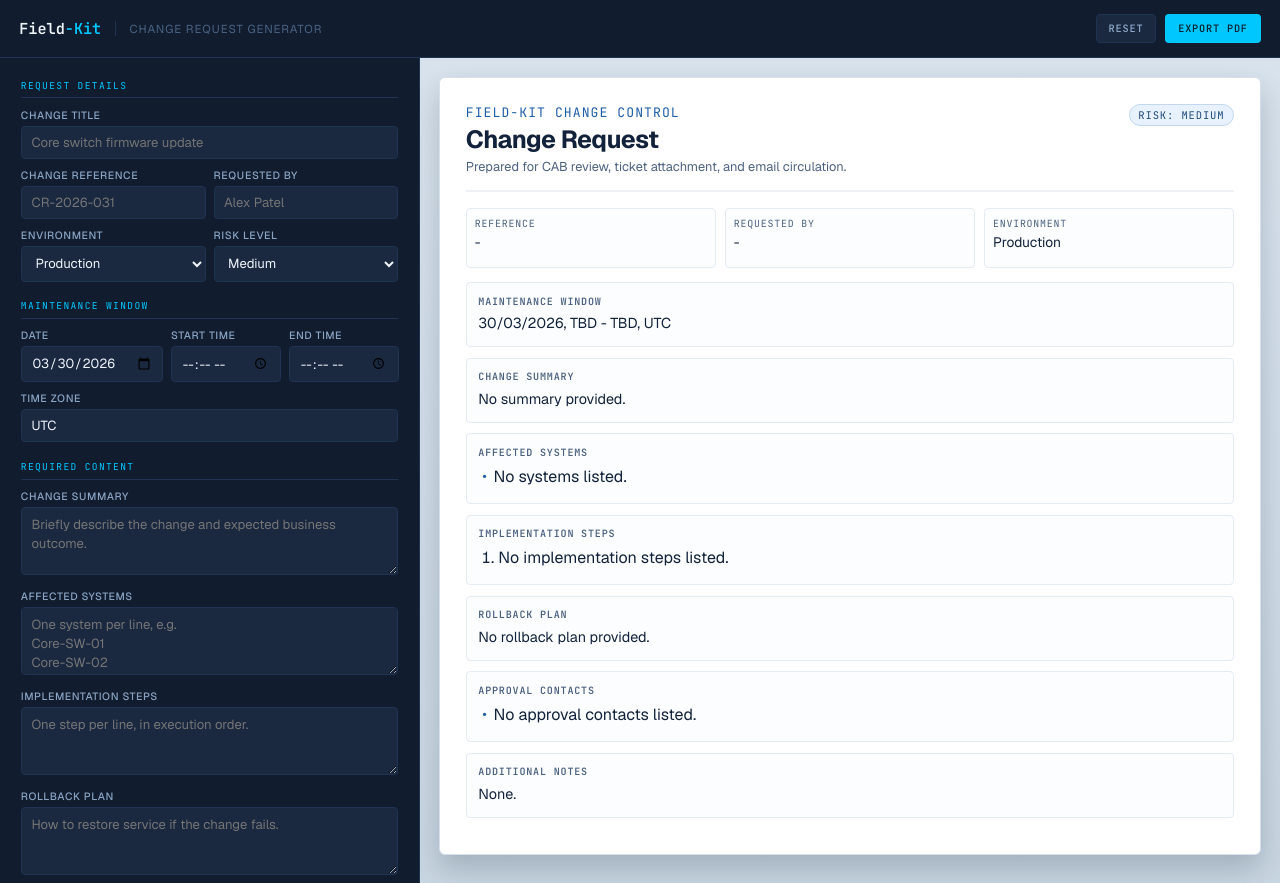
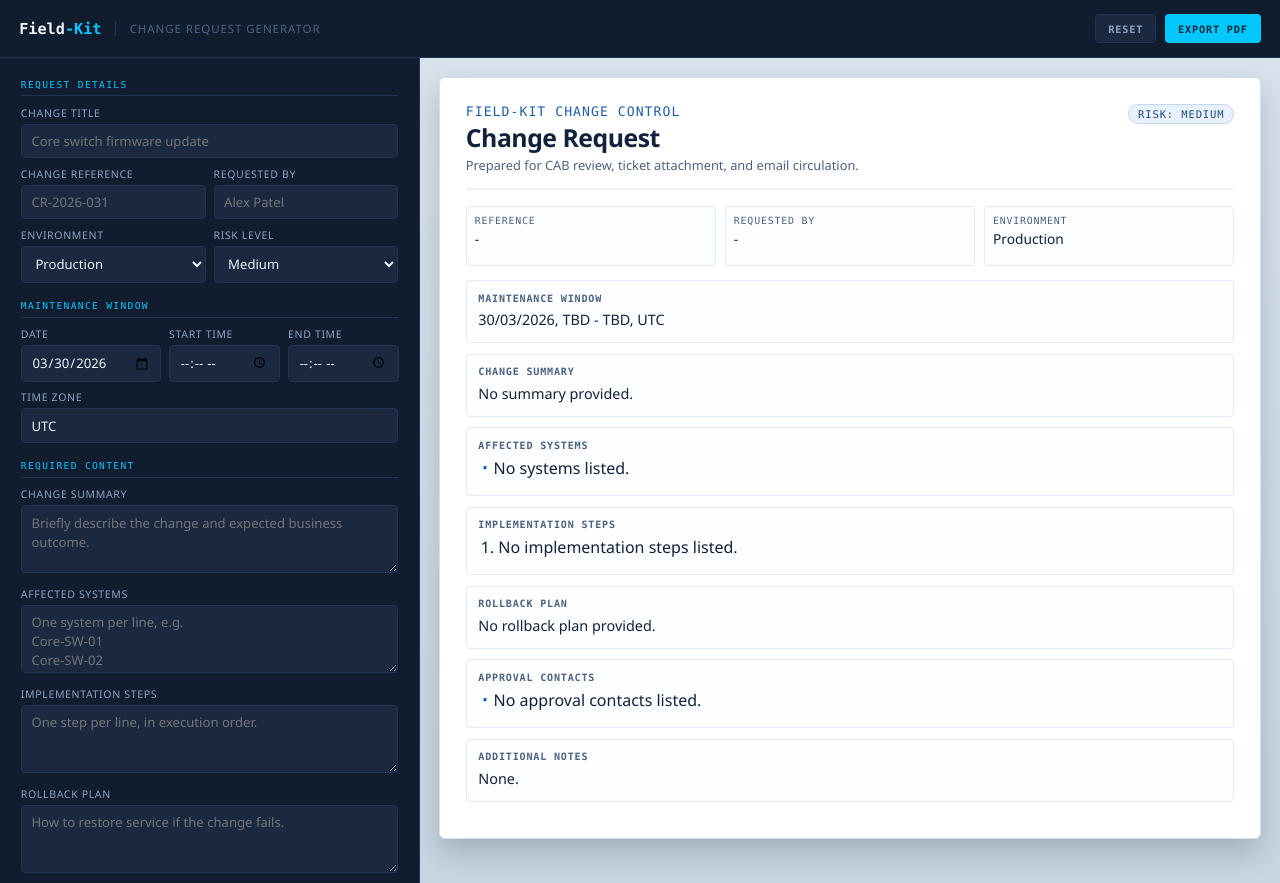
Before and after one commit to HumbleBee143/fieldkit, a plain HTML site: page public/change-request/index.html in a window 1280 px wide. Shown: the top 883 px of the page. Drawn offline with nearby package versions, Linux system fonts and the light colour scheme.

```diff
--- a/public/change-request/index.html
+++ b/public/change-request/index.html
@@ -5,8 +5,6 @@
 <meta name="viewport" content="width=device-width, initial-scale=1.0">
 <title>Change Request Generator - Field-Kit</title>
 <link rel="icon" type="image/svg+xml" href="/favicon.svg">
-<link rel="preconnect" href="https://fonts.googleapis.com">
-<link href="https://fonts.googleapis.com/css2?family=JetBrains+Mono:wght@400;600&family=Geist:wght@300;400;500;600;700&display=swap" rel="stylesheet">
 <style>
   :root {
     --navy: #0b1220;
@@ -27,7 +25,7 @@
   * { box-sizing: border-box; margin: 0; padding: 0; }
 
   body {
-    font-family: 'Geist', sans-serif;
+    font-family: "Segoe UI", "Inter", -apple-system, BlinkMacSystemFont, "Helvetica Neue", Arial, sans-serif;
     background: var(--navy);
     color: var(--white);
     min-height: 100vh;
@@ -55,7 +53,7 @@
   }
 
   .logo {
-    font-family: 'JetBrains Mono', monospace;
+    font-family: ui-monospace, SFMono-Regular, Menlo, Monaco, Consolas, "Liberation Mono", monospace;
     color: var(--white);
     text-decoration: none;
     font-weight: 600;
@@ -86,7 +84,7 @@
     border-radius: 4px;
     padding: 0.45rem 0.75rem;
     cursor: pointer;
-    font-family: 'JetBrains Mono', monospace;
+    font-family: ui-monospace, SFMono-Regular, Menlo, Monaco, Consolas, "Liberation Mono", monospace;
     font-size: 0.64rem;
     text-transform: uppercase;
     letter-spacing: 0.08em;
@@ -130,7 +128,7 @@
   .section { margin-bottom: 1.1rem; }
 
   .section-title {
-    font-family: 'JetBrains Mono', monospace;
+    font-family: ui-monospace, SFMono-Regular, Menlo, Monaco, Consolas, "Liberation Mono", monospace;
     text-transform: uppercase;
     font-size: 0.6rem;
     letter-spacing: 0.14em;
@@ -162,7 +160,7 @@
     border-radius: 4px;
     padding: 0.45rem 0.6rem;
     font-size: 0.82rem;
-    font-family: 'Geist', sans-serif;
+    font-family: "Segoe UI", "Inter", -apple-system, BlinkMacSystemFont, "Helvetica Neue", Arial, sans-serif;
     outline: none;
   }
 
@@ -225,7 +223,7 @@
   }
 
   .paper-brand {
-    font-family: 'JetBrains Mono', monospace;
+    font-family: ui-monospace, SFMono-Regular, Menlo, Monaco, Consolas, "Liberation Mono", monospace;
     font-size: 0.82rem;
     letter-spacing: 0.08em;
     text-transform: uppercase;
@@ -255,7 +253,7 @@
     font-size: 0.66rem;
     text-transform: uppercase;
     letter-spacing: 0.08em;
-    font-family: 'JetBrains Mono', monospace;
+    font-family: ui-monospace, SFMono-Regular, Menlo, Monaco, Consolas, "Liberation Mono", monospace;
     color: #204a7a;
     background: #e8f2ff;
   }
@@ -281,7 +279,7 @@
     letter-spacing: 0.08em;
     color: var(--paper-muted);
     margin-bottom: 0.2rem;
-    font-family: 'JetBrains Mono', monospace;
+    font-family: ui-monospace, SFMono-Regular, Menlo, Monaco, Consolas, "Liberation Mono", monospace;
   }
 
   .meta-value {
@@ -300,7 +298,7 @@
   }
 
   .block-title {
-    font-family: 'JetBrains Mono', monospace;
+    font-family: ui-monospace, SFMono-Regular, Menlo, Monaco, Consolas, "Liberation Mono", monospace;
     text-transform: uppercase;
     font-size: 0.63rem;
     letter-spacing: 0.08em;
```
